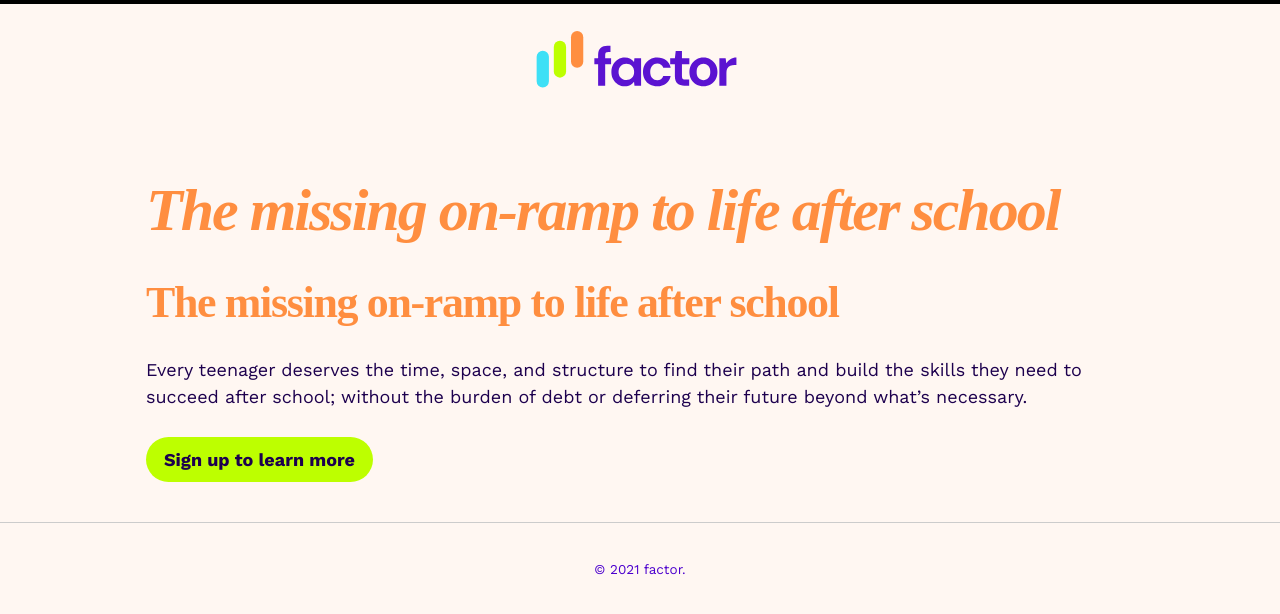
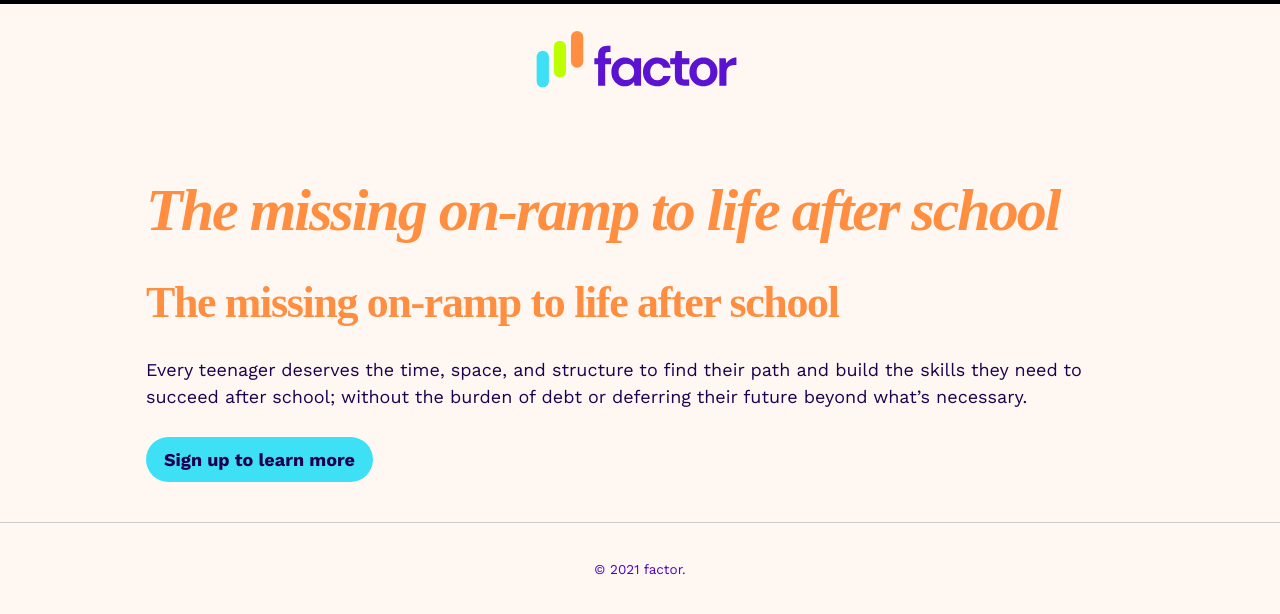
Before and after one commit to benjaminsnorris/factor, a Jekyll site: the page built from index.md, in a window 1280 px wide. Shown: the top 614 px of the page. Built offline with Jekyll 4.4.1, drawn with Linux system fonts in a browser that asks for light colours; nearby versions of some CDN libraries; some web fonts are replaced; our own code applies the rules of GitHub Pages for plain Markdown files.

Commit message:
Tweak button color

```diff
--- a/_sass/so-simple/_skin.scss
+++ b/_sass/so-simple/_skin.scss
@@ -17,7 +17,7 @@ a {
 }
 
 .landing .btn {
-  background-color: $success-color;
+  background-color: $info-color;
   color: $text-color;
   border-radius: 2em;
 }
```
